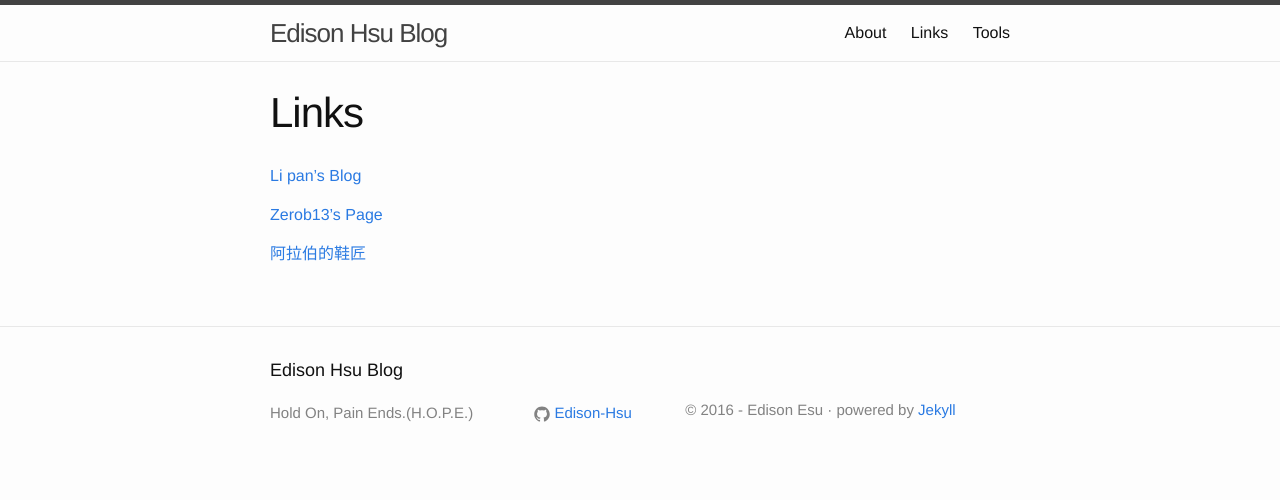
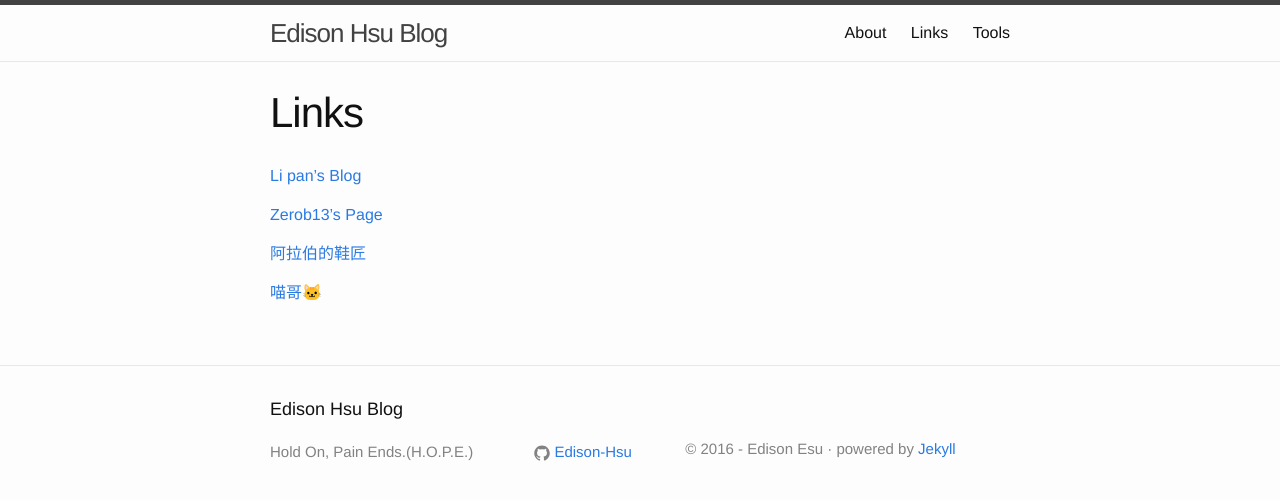
Before and after one commit to Edison-Hsu/Edison-Hsu.github.io, a Jekyll site: the page built from links.md, in a window 1280 px wide. Shown: the top 500 px of the page. Built offline with Jekyll 4.4.1, drawn with Linux system fonts in a browser that asks for light colours; comment, search, counter and statistics services are not loaded.

Commit message:
Update links.md

```diff
--- a/links.md
+++ b/links.md
@@ -9,3 +9,5 @@ permalink: /links/
 [Zerob13’s Page](https://zerob13.in/)
 
 [阿拉伯的鞋匠](https://leonhe.me/)
+
+[喵哥🐱](https://kouga.us/)
```
